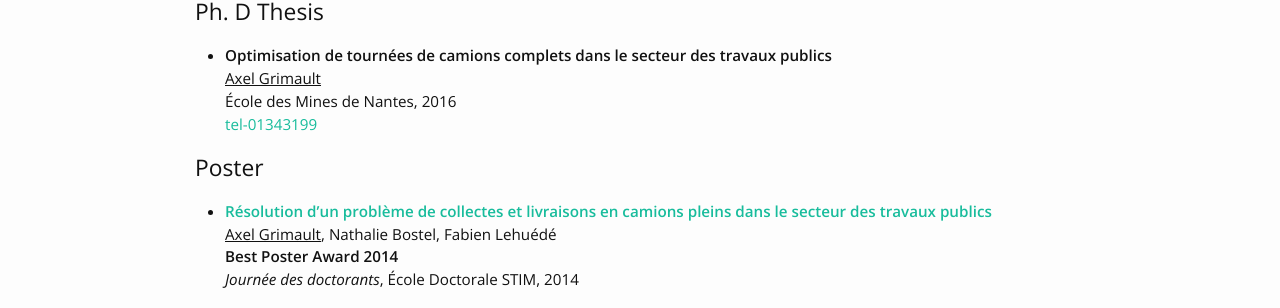
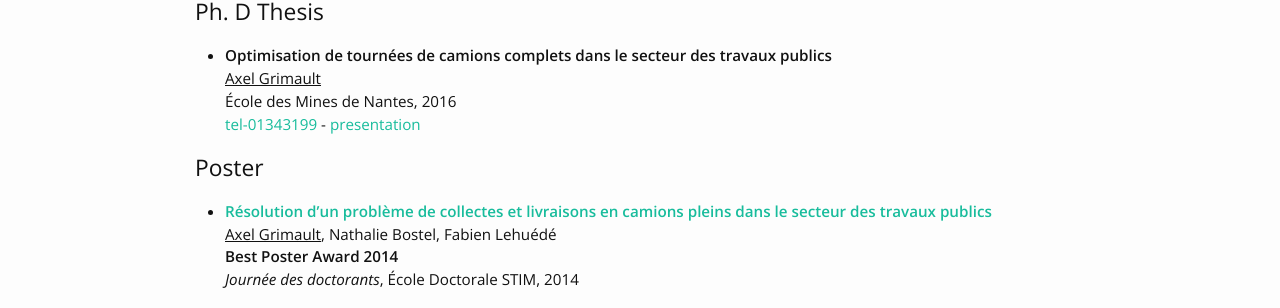
Before and after one commit to biblik/biblik.github.io, a Jekyll site: the page built from publications.md, in a window 1280 px wide. Shown: the part 1313-1621 px from the top of the page. Built offline with Jekyll 4.4.1, drawn with Linux system fonts in a browser that asks for light colours.

Commit message:
add defense presentation

```diff
--- a/publications.md
+++ b/publications.md
@@ -54,7 +54,7 @@ Yves Bony, Thierry Giorgetti, <u>Axel Grimault</u>, Jean-Philippe Querard, Atlan
 - **Optimisation de tournées de camions complets dans le secteur des travaux publics**<br>
 <u>Axel Grimault</u><br>
 École des Mines de Nantes, 2016<br>
-[tel-01343199](https://tel.archives-ouvertes.fr/tel-01343199)
+[tel-01343199](https://tel.archives-ouvertes.fr/tel-01343199) - [presentation]({{ site.url }}/files/PHD_DEFENSE_GRIMAULT.pdf)
 
 ## Poster ##
 - **[Résolution d'un problème de collectes et livraisons en camions pleins dans le secteur des travaux publics]({{ site.url }}/files/JDOC2014_GRIMAULT.pdf)**<br>
```
Also changed, not shown: 1 other file.
